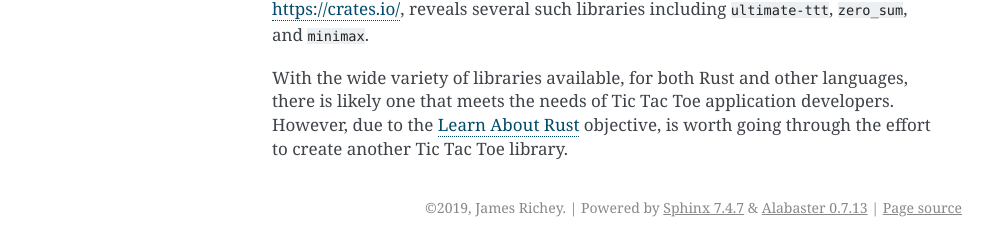
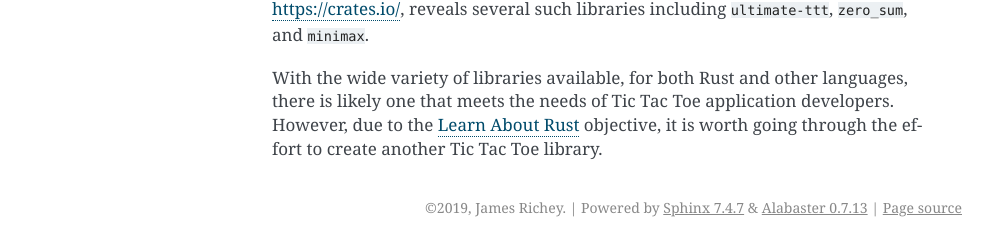
Before and after one commit to j-richey/ounce-of-rust-design-doc, a Sphinx documentation site: the page built from source/overview/current-system.rst, in a window 1280 px wide. Shown: the part 1572-1816 px from the top of the page, without its empty margins (148-1141 px from the left). Built offline with Sphinx 7.4.7, drawn with Linux system fonts in a browser that asks for light colours.

Commit message:
Fixing typos.

```diff
--- a/source/design/ai-algorithms.rst
+++ b/source/design/ai-algorithms.rst
@@ -75,7 +75,7 @@
 The ``best_position()`` function takes the collection of outcome and position
 tuples and picks a position with the best outcome. The ordering of outcomes from
 best to worst are: ``Win``, ``CatsGame``, ``Unknown``, ``Loss``. A cats game is
-considered better than unknown as the AI rather have the game end in a draw than
+considered better than unknown as the AI would rather have the game end in a draw than
 risk a loss. If there are multiple positions with the same outcome, one of the
 positions is picked at random.
 
--- a/source/overview/current-system.rst
+++ b/source/overview/current-system.rst
@@ -51,5 +51,5 @@
 
 With the wide variety of libraries available, for both Rust and other languages,
 there is likely one that meets the needs of Tic Tac Toe application developers.
-However, due to the :ref:`ref-learn-about-rust-objective` objective, is worth
+However, due to the :ref:`ref-learn-about-rust-objective` objective, it is worth
 going through the effort to create another Tic Tac Toe library.
--- a/source/requirements/ttt-rules.rst
+++ b/source/requirements/ttt-rules.rst
@@ -3,7 +3,7 @@
 ####################
 
 The Tic Tac Toe library provides functionality for managing the game and
-ensuring players only make valid moves. This requires the library's logic know
+ensuring players only make valid moves. This requires the library's logic to know
 the rules of Tic Tac Toe. The rules for Tic Tac Toe are as follows:
 
 1.  Play occurs on a board composed of a 3 x 3 grid of squares. The board starts
```
